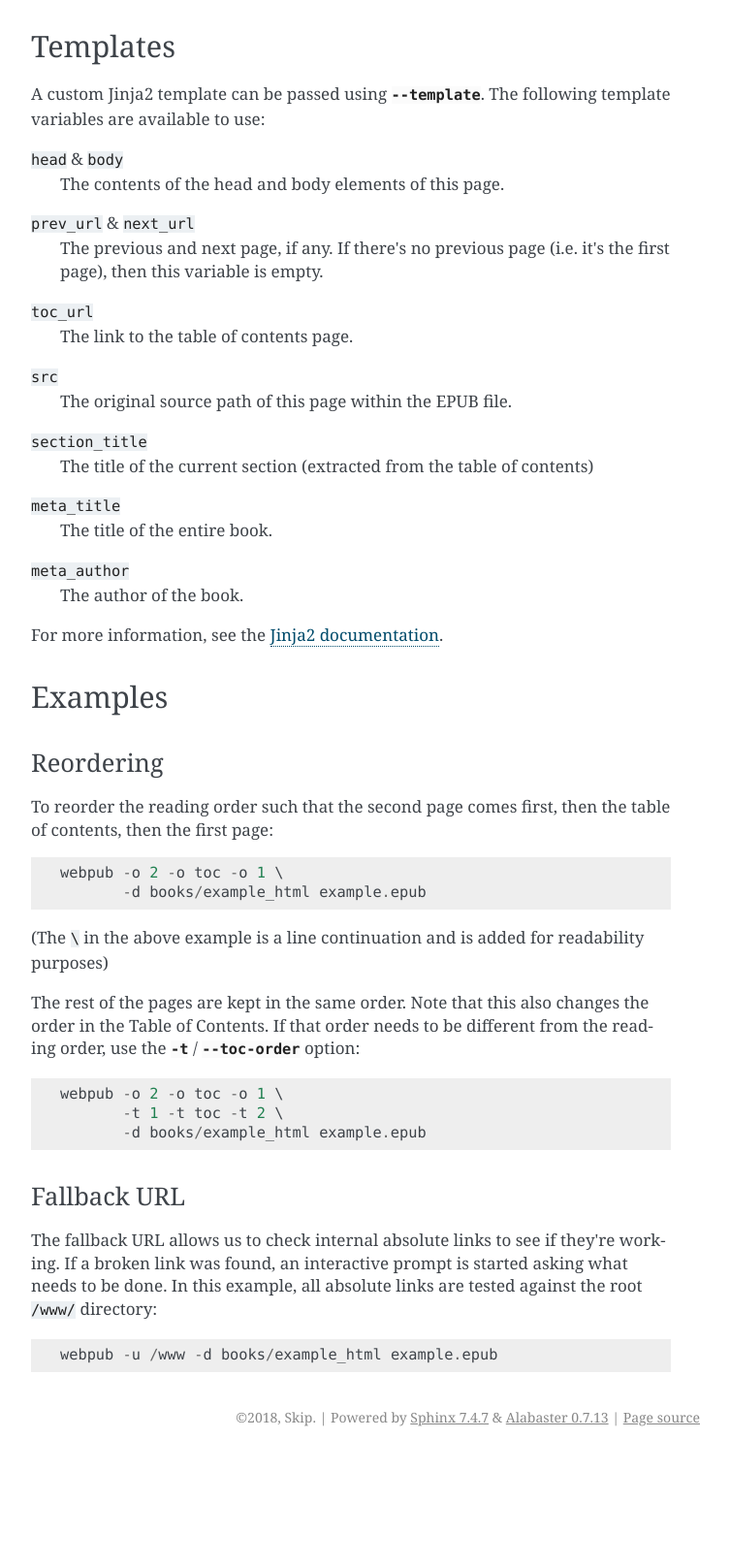
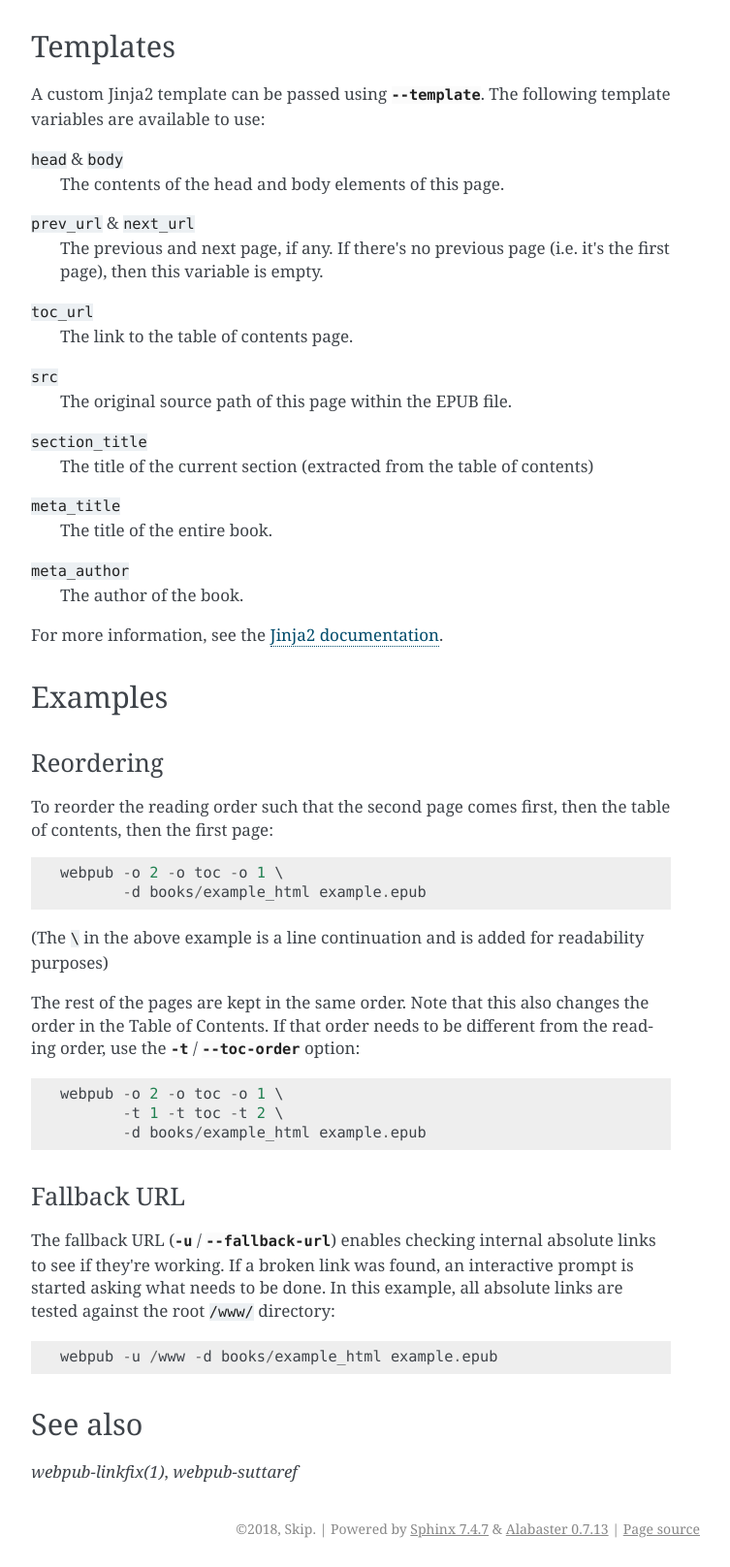
Before and after one commit to Balletie/webpub, a Sphinx documentation site: the page built from docs/man-main.rst, in a window 1280 px wide, cut to the strip 200-1816 px from the top of the page. Shown: the whole strip at 97% size, without its empty margins (388-1141 px from the left). Built offline with Sphinx 7.4.7, drawn with Linux system fonts in a browser that asks for light colours; before the commit the page ends 1701 px from its top, so only the background shows below that.

Commit message:
docs: add see also manpage part, reword fallback url examples

```diff
--- a/docs/man-main.rst
+++ b/docs/man-main.rst
@@ -57,9 +57,15 @@ different from the reading order, use the :option:`-t` /
 Fallback URL
 ~~~~~~~~~~~~
 
-The fallback URL allows us to check internal absolute links to see if
-they're working. If a broken link was found, an interactive prompt is
-started asking what needs to be done. In this example, all absolute
-links are tested against the root ``/www/`` directory::
+The fallback URL (:option:`-u` / :option:`--fallback-url`) enables
+checking internal absolute links to see if they're working. If a
+broken link was found, an interactive prompt is started asking what
+needs to be done. In this example, all absolute links are tested
+against the root ``/www/`` directory::
 
    webpub -u /www -d books/example_html example.epub
+
+See also
+--------
+
+:manpage:`webpub-linkfix(1)`, :manpage:`webpub-suttaref`
```
